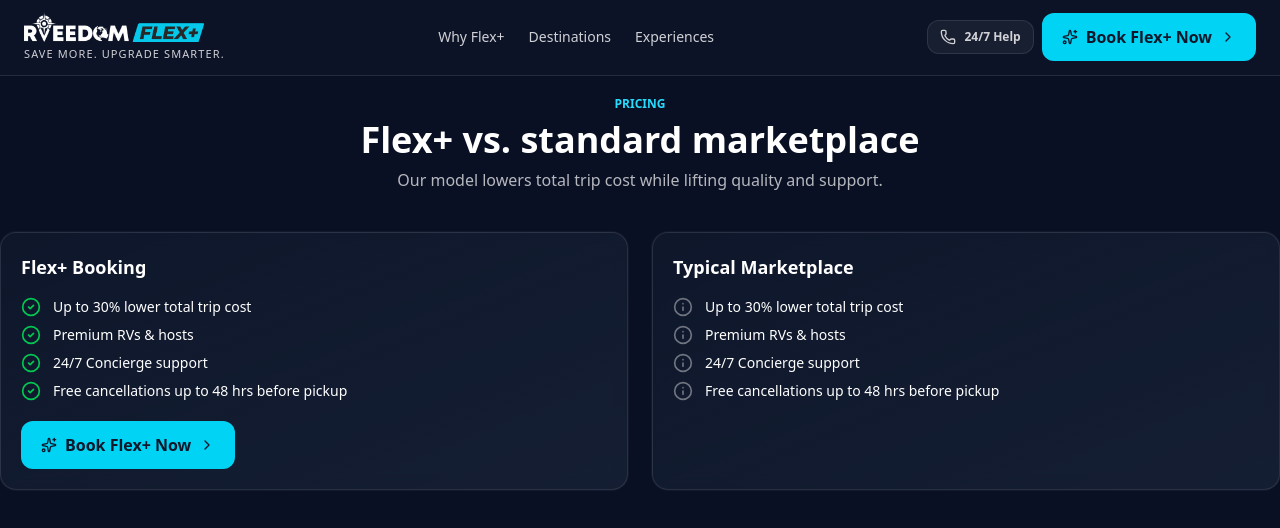
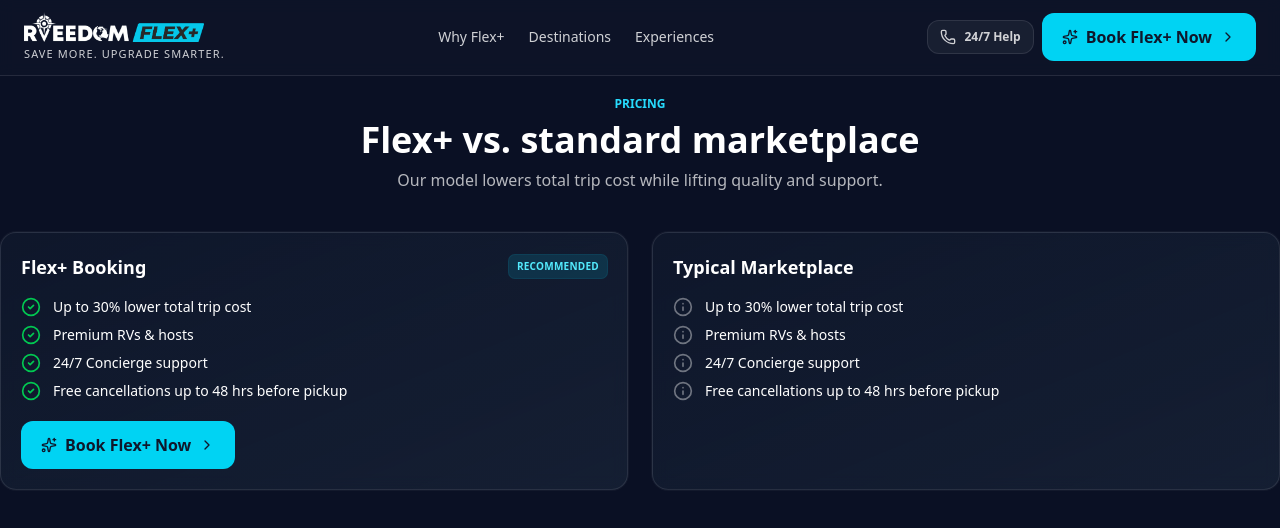
Before and after one commit to RV-proj/rv-frontEnd, a Next.js app: page / in a window 1280 px wide. Shown: the top 528 px of the page. Built offline with nearby package versions, Linux system fonts and the light colour scheme.

Commit message:
pricing updated

```diff
--- a/app/_components/landing/Pricing.js
+++ b/app/_components/landing/Pricing.js
@@ -27,6 +27,7 @@ const Pricing = () => {
         },
       ],
       action: <BookFlexButton />,
+      badge: "Recommended",
     },
     {
       id: 2,
--- /dev/null
+++ b/app/_ui/Divider.js
@@ -0,0 +1,5 @@
+const Divider = () => {
+  return <div className=""></div>;
+};
+
+export default Divider;
--- a/app/_ui/PricingCard.js
+++ b/app/_ui/PricingCard.js
@@ -1,8 +1,15 @@
-const Card = ({ title, list_items, action }) => {
+const Card = ({ title, list_items, action, badge }) => {
   return (
     <div className="rounded-2xl border border-white/10 bg-linear-to-br from-slate-900 to-slate-800/60 p-5 shadow-[0_0_0_1px_rgba(255,255,255,0.04)] backdrop-blur ">
       {/* Card content goes here */}
-      {title && <h2 className="text-lg font-bold text-white">{title}</h2>}
+      <div className="flex items-center justify-between">
+        {title && <h2 className="text-lg font-bold text-white">{title}</h2>}
+        {badge && (
+          <span className="rounded-md bg-cyan-500/15 px-2 py-1 text-[10px] font-semibold uppercase tracking-wide text-cyan-300 ring-1 ring-cyan-400/20">
+            {badge}
+          </span>
+        )}
+      </div>
       {/* list item */}
       {list_items && (
         <ul className="mt-4 space-y-2">
--- a/app/page.js
+++ b/app/page.js
@@ -1,9 +1,11 @@
 import Pricing from "./_components/landing/Pricing";
+import Divider from "./_ui/Divider";
 
 export default function Page() {
   return (
     <>
       <Pricing />
+      <Divider />
     </>
   );
 }
```
